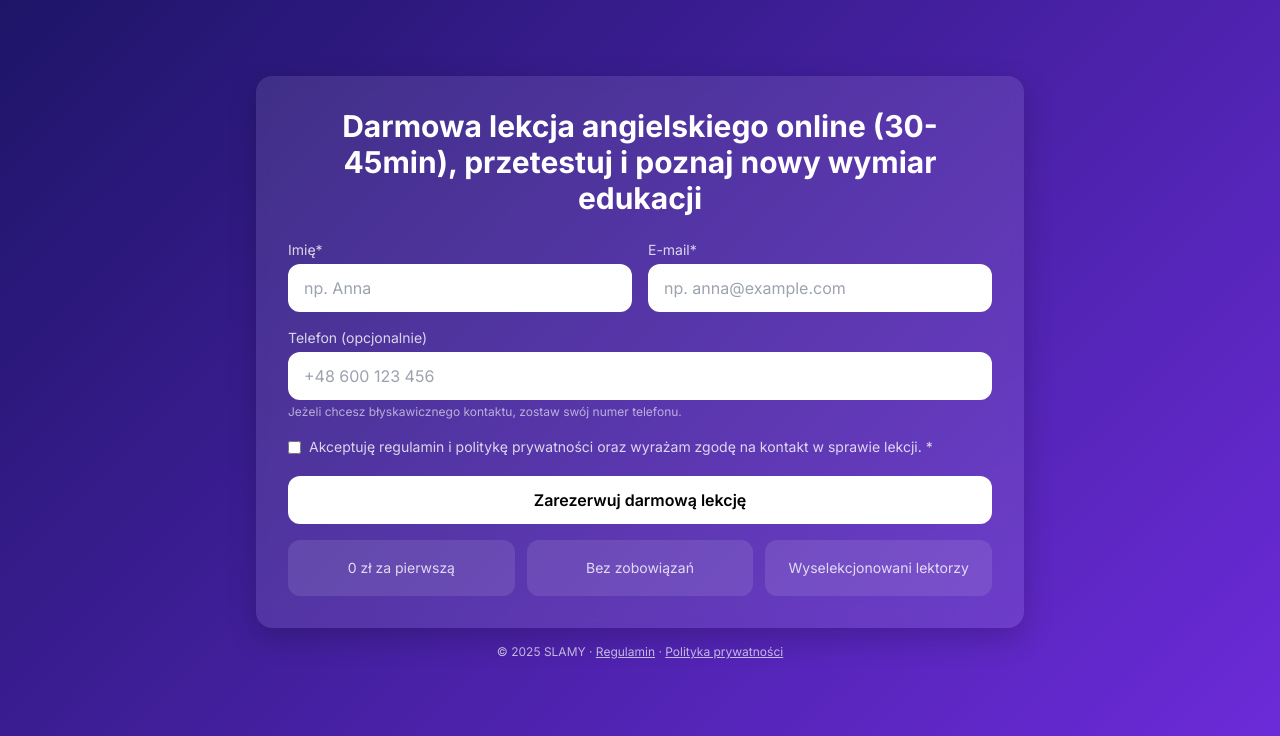
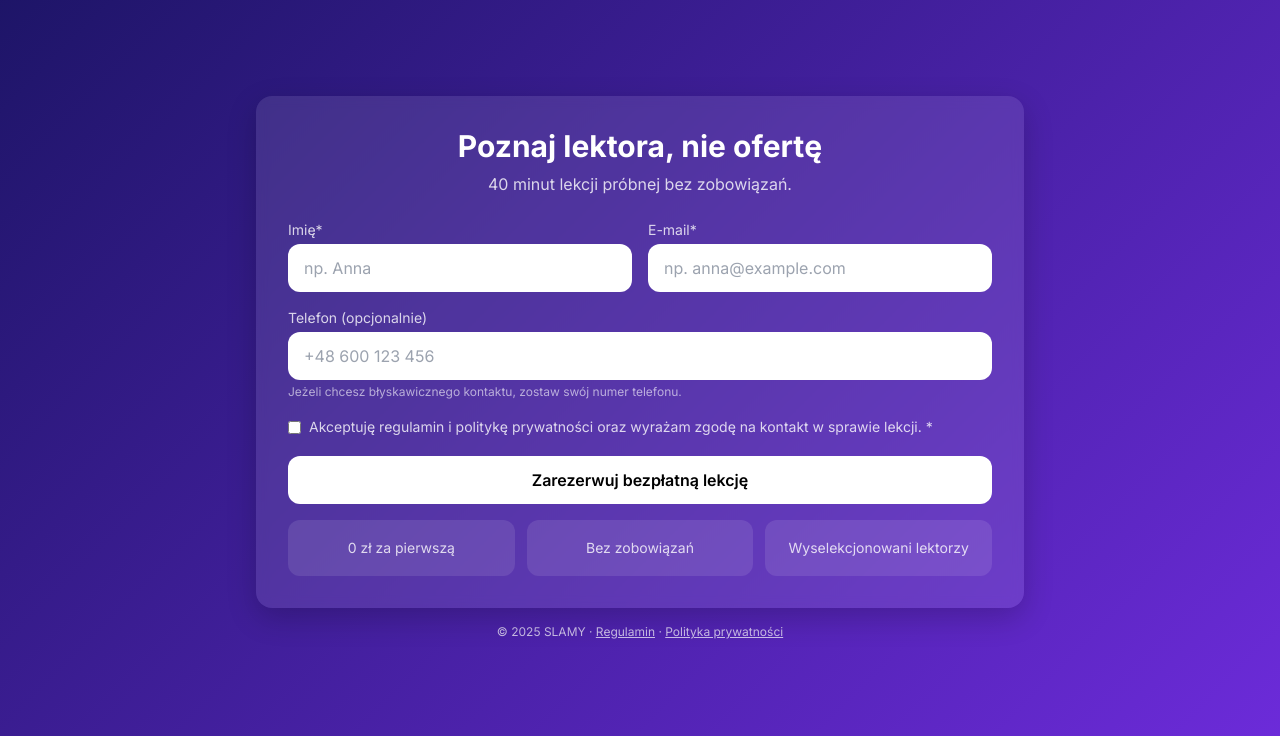
Before and after one commit to elodamiano/darmowa-lekcja, a Flask app: page /darmowa-lekcja in a window 1280 px wide. Shown: the part 64-800 px from the top of the page. Run offline with Flask 3, Linux system fonts and the light colour scheme; some libraries are stand-ins or nearby versions.

Commit message:
zmiana form

```diff
--- a/templates/form.html
+++ b/templates/form.html
@@ -2,7 +2,10 @@
 {% block content %}
   <div class="space-y-6">
     <div class="text-center">
-      <h1 class="text-2xl md:text-3xl font-bold">Darmowa lekcja angielskiego online (30-45min), przetestuj i poznaj nowy wymiar edukacji </h1>
+      <h1 class="text-2xl md:text-3xl font-bold">Poznaj lektora, nie ofertę </h1>
+      <p class="text-white/80 mt-2">
+        40 minut lekcji próbnej bez zobowiązań.
+      </p>
     </div>
 
     {% with messages = get_flashed_messages(with_categories=true) %}
@@ -51,7 +54,7 @@
 
       <!-- CTA -->
       <button class="w-full inline-flex items-center justify-center rounded-xl bg-white text-black font-semibold px-5 py-3 hover:opacity-90 transition">
-        Zarezerwuj darmową lekcję
+        Zarezerwuj bezpłatną lekcję
       </button>
 
       <!-- USP badges -->
```
